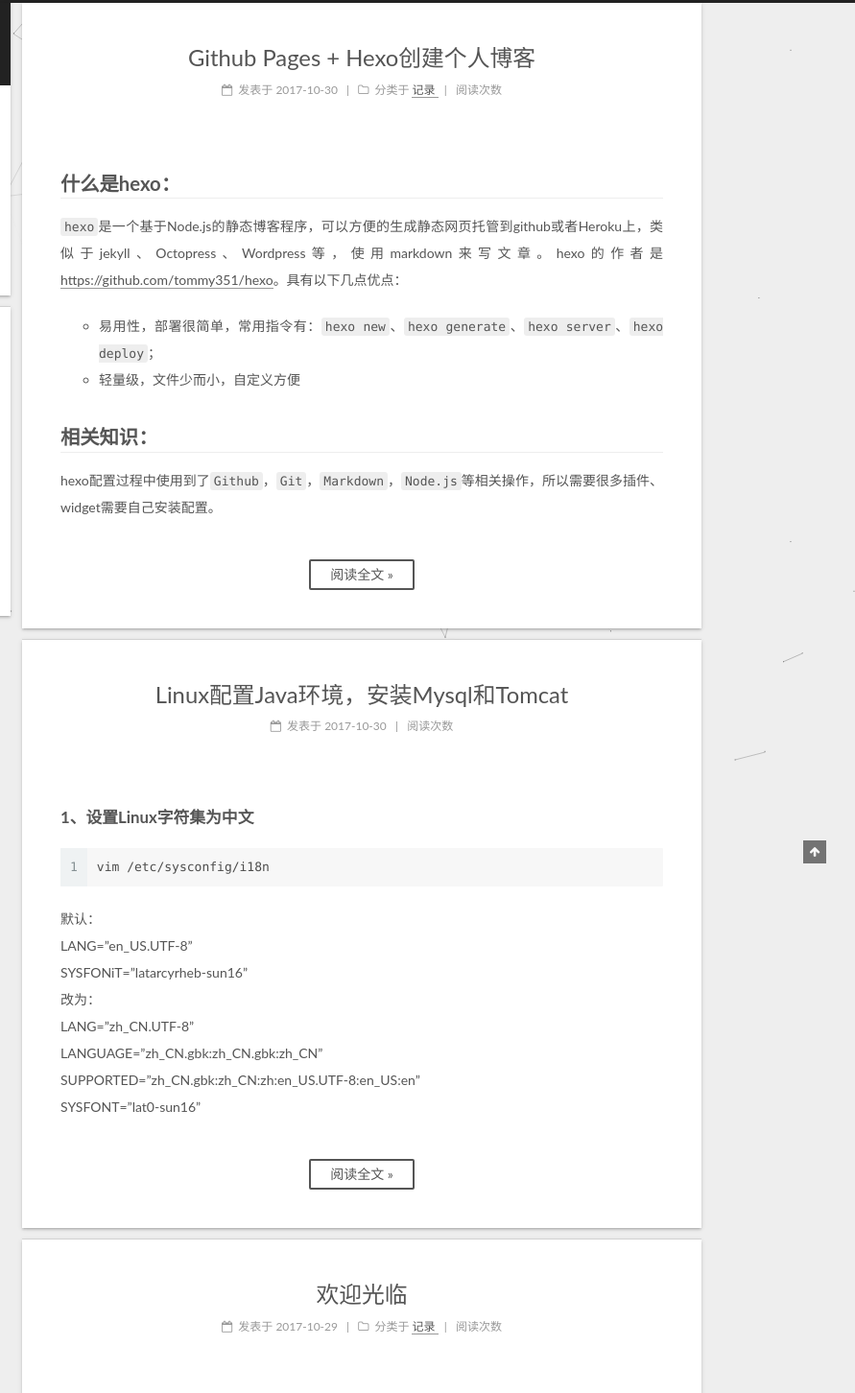
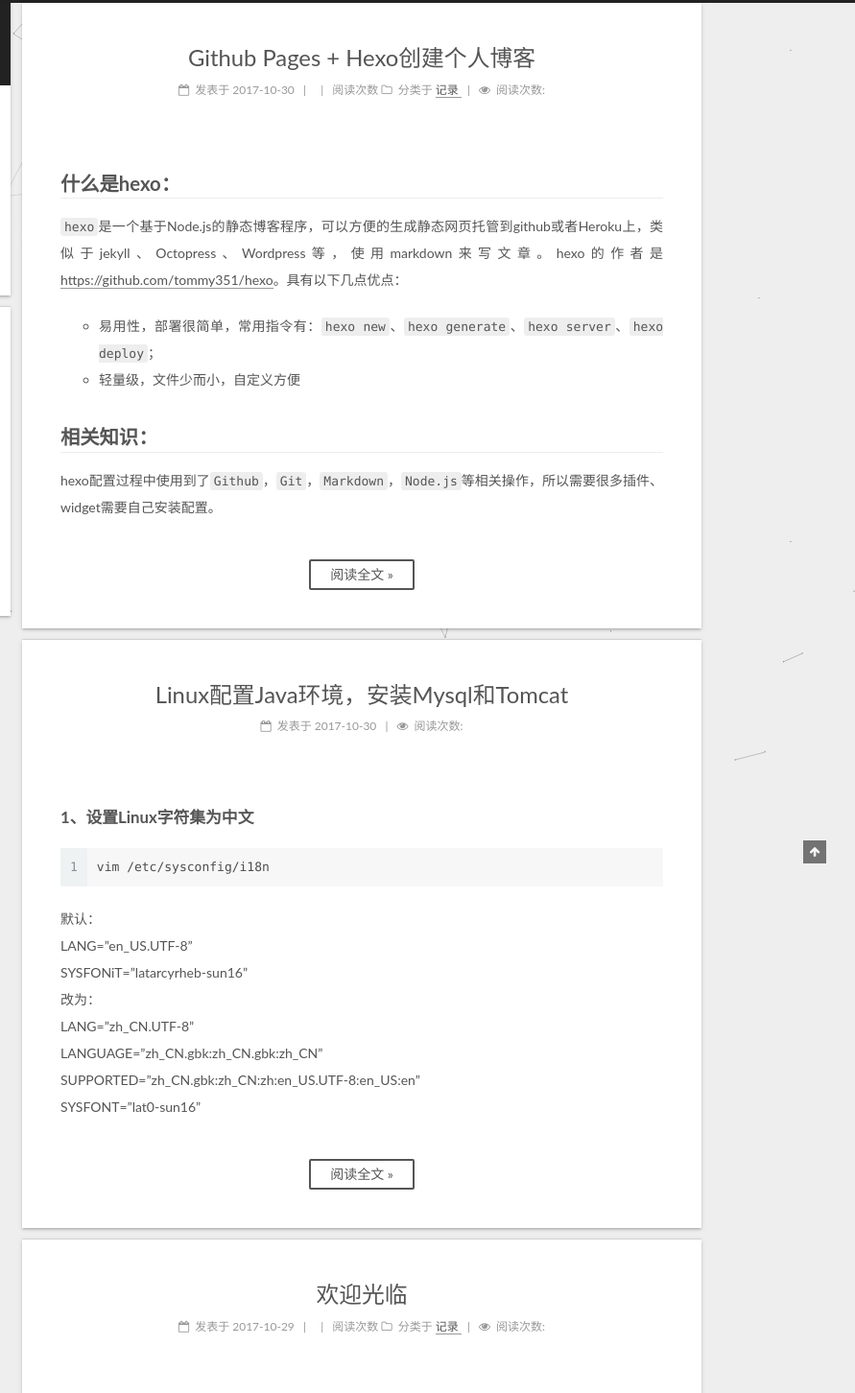
Before and after one commit to SongMin90/SongMin90.github.io, a plain HTML site: page index.html in a window 1280 px wide. Shown: the top 1452 px of the page at 96% size, 389-1280 px from the left. Drawn offline with Linux system fonts and the light colour scheme; some packages are replaced by stand-ins of ours; grey boxes are pictures that could not be loaded; a script that the page names is missing.

Commit message:
Site updated: 2017-10-30 14:42:37

```diff
--- a/css/main.css
+++ b/css/main.css
@@ -1823,7 +1823,7 @@
   width: 4px;
   height: 4px;
   border-radius: 50%;
-  background: #0a8801;
+  background: #05c64d;
 }
 .links-of-blogroll {
   font-size: 13px;
--- a/index.html
+++ b/index.html
@@ -344,6 +344,11 @@
 
               <span class="post-meta-divider">|</span>
 
+
+		  	 <span id="/2017/10/30/Test/"class="leancloud_visitors"  data-flag-title="Github Pages + Hexo创建个人博客">
+            &nbsp; | &nbsp; 阅读次数
+            </span>
+
               <span class="post-meta-item-icon">
                 <i class="fa fa-folder-o"></i>
               </span>
@@ -369,9 +374,16 @@
 
 
 
-		  	 <span id="/2017/10/30/Test/"class="leancloud_visitors"  data-flag-title="Github Pages + Hexo创建个人博客">
-            &nbsp; | &nbsp; 阅读次数
-            </span>
+             <span id="/2017/10/30/Test/" class="leancloud_visitors" data-flag-title="Github Pages + Hexo创建个人博客">
+               <span class="post-meta-divider">|</span>
+               <span class="post-meta-item-icon">
+                 <i class="fa fa-eye"></i>
+               </span>
+
+                 <span class="post-meta-item-text">阅读次数&#58;</span>
+
+                 <span class="leancloud-visitors-count"></span>
+             </span>
 
 
 
@@ -502,9 +514,16 @@
 
 
 
-		  	 <span id="/2017/10/30/Linux配置Java环境，安装Mysql和Tomcat/"class="leancloud_visitors"  data-flag-title="Linux配置Java环境，安装Mysql和Tomcat">
-            &nbsp; | &nbsp; 阅读次数
-            </span>
+             <span id="/2017/10/30/Linux配置Java环境，安装Mysql和Tomcat/" class="leancloud_visitors" data-flag-title="Linux配置Java环境，安装Mysql和Tomcat">
+               <span class="post-meta-divider">|</span>
+               <span class="post-meta-item-icon">
+                 <i class="fa fa-eye"></i>
+               </span>
+
+                 <span class="post-meta-item-text">阅读次数&#58;</span>
+
+                 <span class="leancloud-visitors-count"></span>
+             </span>
 
 
 
@@ -628,6 +647,11 @@
 
               <span class="post-meta-divider">|</span>
 
+
+		  	 <span id="/2017/10/29/hello-world/"class="leancloud_visitors"  data-flag-title="欢迎光临">
+            &nbsp; | &nbsp; 阅读次数
+            </span>
+
               <span class="post-meta-item-icon">
                 <i class="fa fa-folder-o"></i>
               </span>
@@ -653,9 +677,16 @@
 
 
 
-		  	 <span id="/2017/10/29/hello-world/"class="leancloud_visitors"  data-flag-title="欢迎光临">
-            &nbsp; | &nbsp; 阅读次数
-            </span>
+             <span id="/2017/10/29/hello-world/" class="leancloud_visitors" data-flag-title="欢迎光临">
+               <span class="post-meta-divider">|</span>
+               <span class="post-meta-item-icon">
+                 <i class="fa fa-eye"></i>
+               </span>
+
+                 <span class="post-meta-item-text">阅读次数&#58;</span>
+
+                 <span class="leancloud-visitors-count"></span>
+             </span>
 
 
 
```
Also changed, not shown: 2017/10/29/hello-world/index.html (+15 -3 lines), 2017/10/30/Linux配置Java环境，安装Mysql和Tomcat/index.html (+10 -3 lines), 2017/10/30/Test/index.html (+15 -3 lines), categories/index.html (+0 -2 lines), tags/index.html (+2 -0 lines).
